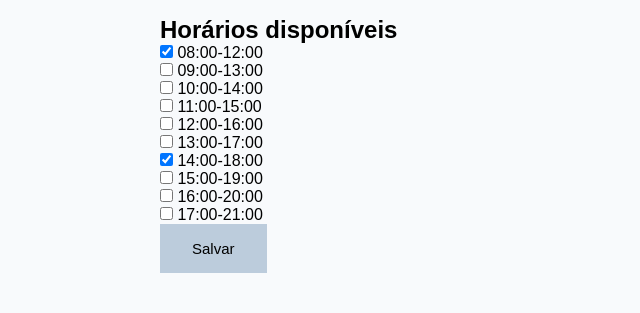
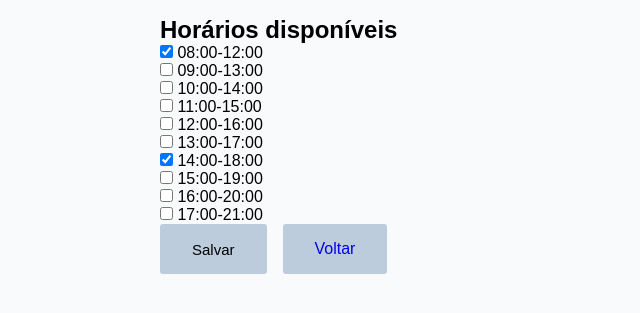
Before and after one commit to crispimUchoa/projetofinaldb, a Flask app: page /medico/alterar_horarios in a window 1280 px wide. Shown: the part 64-377 px from the top of the page, without its empty margins (0-640 px from the left). Run offline with Flask 3, Linux system fonts and the light colour scheme.

Commit message:
adiciona botao voltar a tela de alterar horarios

```diff
--- a/static/css/styles.css
+++ b/static/css/styles.css
@@ -66,6 +66,7 @@ input {
 
 .card-consulta-btn{
     text-decoration: none;
+
     &:visited{
         color: inherit;
     }
@@ -75,6 +76,7 @@ input {
     padding: 1rem 2rem;
     font-weight: 500;
     font-size: 15px;
+    border-radius: 3px;
     border: none;
     cursor: pointer;
     background-color: var(--light-blue);
--- a/templates/medico/alterar_horarios.html
+++ b/templates/medico/alterar_horarios.html
@@ -14,7 +14,10 @@
             <label for="{{horario.strip}}">{{horario}}</label><br>
 
         {% endfor %}
-        <button type="submit" class='btn'>Salvar</button>
+        <div class="botoes">
+            <button type="submit" class='btn'>Salvar</button>
+            <a href="{{ url_for('medico_perfil') }}" class='link-btn'>Voltar</a>
+        </div>
     </form>
 </section>
 
```
